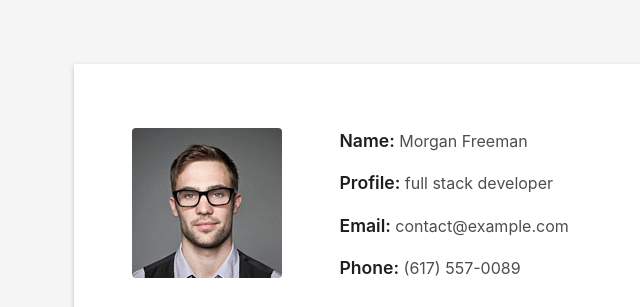
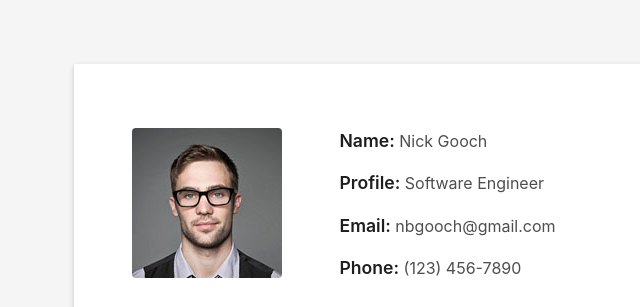
Before and after one commit to Goochimagne/devfolio, a plain HTML site: page index.html in a window 1280 px wide. Shown: the part 800-1107 px from the top of the page, 11-651 px from the left. Drawn offline with Linux system fonts and the light colour scheme; files whose address does not match are found by name.

Commit message:
Updating personal info

```diff
--- a/index.html
+++ b/index.html
@@ -101,10 +101,10 @@
                   </div>
                   <div class="col-sm-6 col-md-7">
                     <div class="about-info">
-                      <p><span class="title-s">Name: </span> <span>Morgan Freeman</span></p>
-                      <p><span class="title-s">Profile: </span> <span>full stack developer</span></p>
-                      <p><span class="title-s">Email: </span> <span>contact@example.com</span></p>
-                      <p><span class="title-s">Phone: </span> <span>(617) 557-0089</span></p>
+                      <p><span class="title-s">Name: </span> <span>Nick Gooch</span></p>
+                      <p><span class="title-s">Profile: </span> <span>Software Engineer</span></p>
+                      <p><span class="title-s">Email: </span> <span>nbgooch@gmail.com</span></p>
+                      <p><span class="title-s">Phone: </span> <span>(123) 456-7890</span></p>
                     </div>
                   </div>
                 </div>
```
